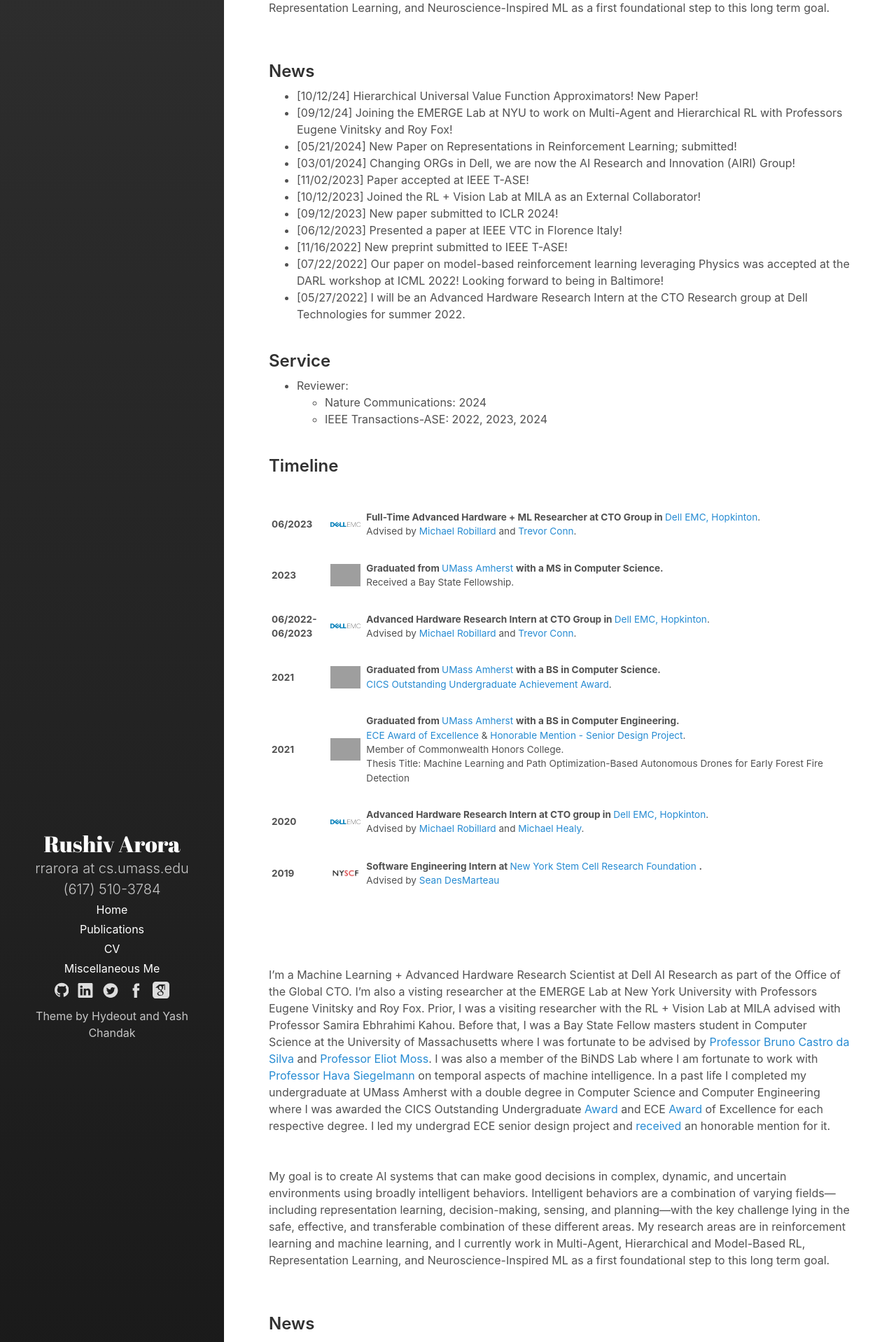
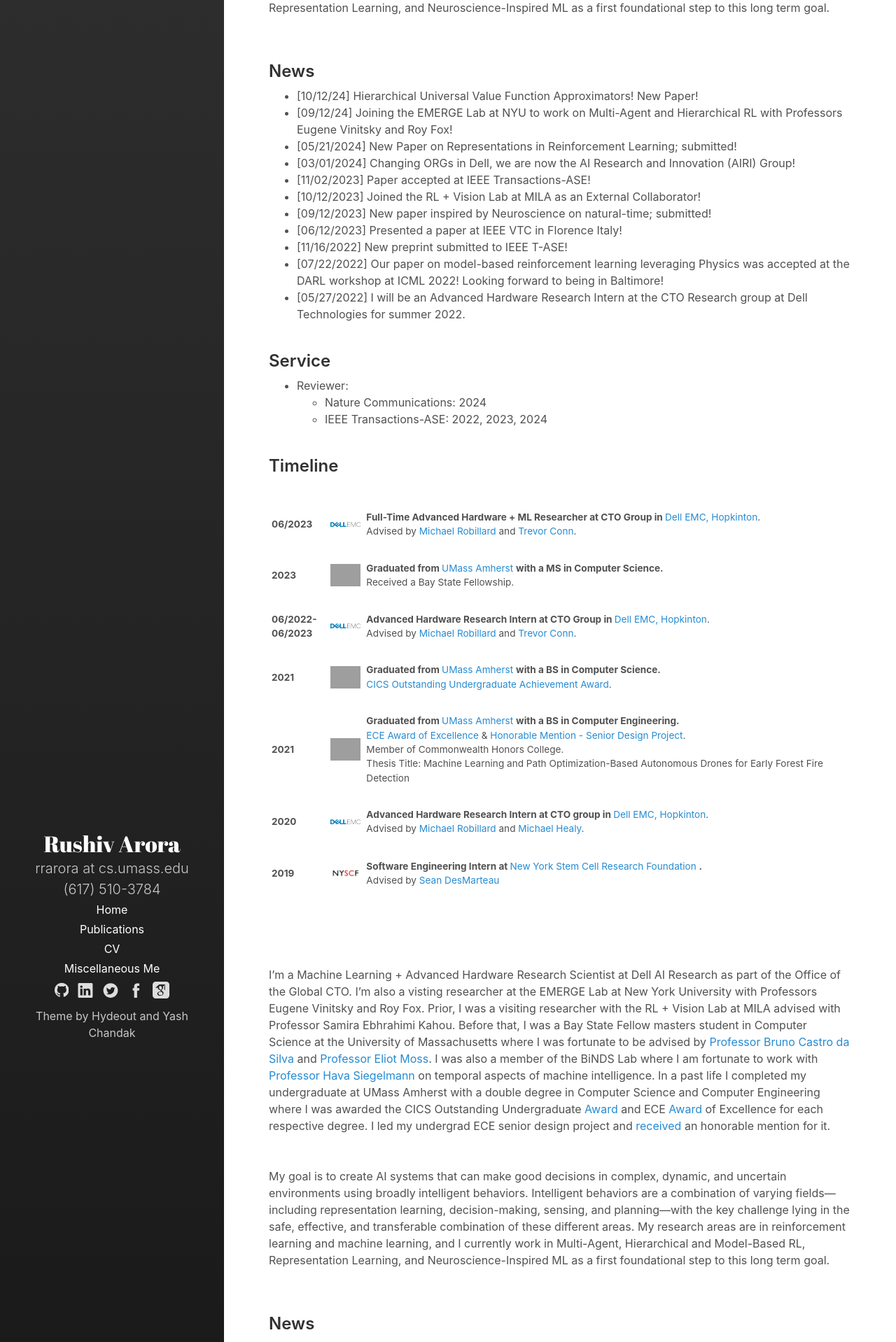
Before and after one commit to RushivArora/rushivarora.github.io, a Jekyll site: the page built from _pages/home.md, in a window 1280 px wide. Shown: the part 529-2447 px from the top of the page at 70% size. Built offline with Jekyll 4.4.1, drawn with Linux system fonts in a browser that asks for light colours; some of the changed text lies outside the part shown; grey boxes are pictures that could not be loaded.

```diff
--- a/_pages/home.md
+++ b/_pages/home.md
@@ -55,9 +55,9 @@
 * [09/12/24] Joining the EMERGE Lab at NYU to work on Multi-Agent and Hierarchical RL with Professors Eugene Vinitsky and Roy Fox!
 * [05/21/2024] New Paper on Representations in Reinforcement Learning; submitted!
 * [03/01/2024] Changing ORGs in Dell, we are now the AI Research and Innovation (AIRI) Group!
-* [11/02/2023] Paper accepted at IEEE T-ASE!
+* [11/02/2023] Paper accepted at IEEE Transactions-ASE!
 * [10/12/2023] Joined the RL + Vision Lab at MILA as an External Collaborator!
-* [09/12/2023] New paper submitted to ICLR 2024!
+* [09/12/2023] New paper inspired by Neuroscience on natural-time; submitted!
 * [06/12/2023] Presented a paper at IEEE VTC in Florence Italy!
 * [11/16/2022] New preprint submitted to IEEE T-ASE!
 * [07/22/2022] Our paper on model-based reinforcement learning leveraging Physics was accepted at the DARL workshop at ICML 2022! Looking forward to being in Baltimore!
```
